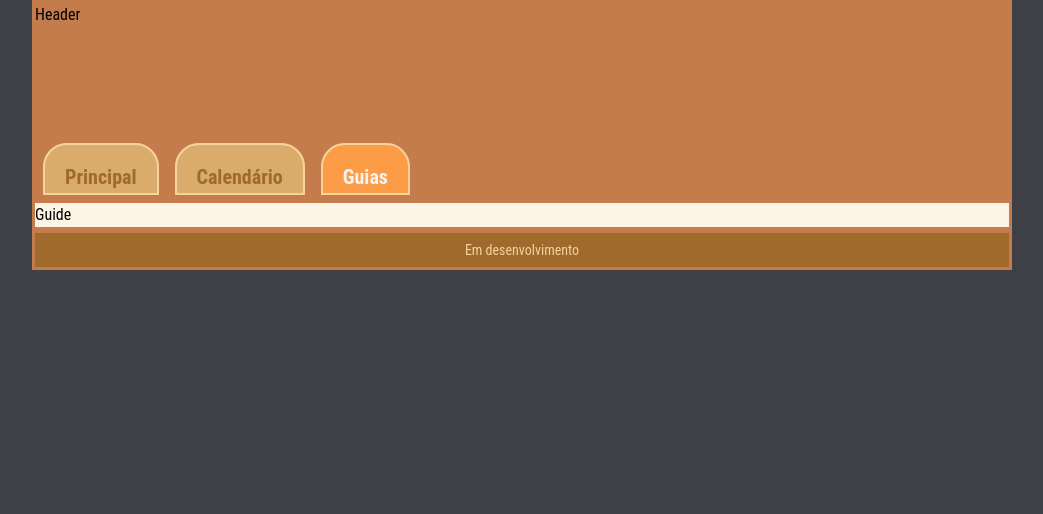
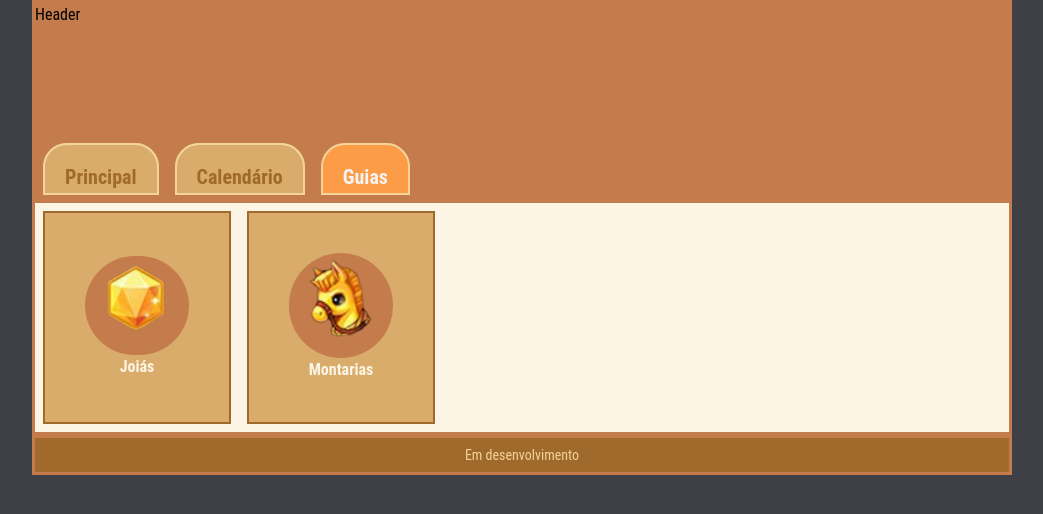
Before and after one commit to Romenildo/ddtank-info, a Next.js app: page /guides in a window 1280 px wide. Shown: the top 514 px of the page, without its empty margins (118-1161 px from the left). Built offline with nearby package versions, Linux system fonts and the light colour scheme.

Commit message:
feat: adicionado itens do menu

```diff
--- a/app/(pages)/calender/page.tsx
+++ b/app/(pages)/calender/page.tsx
@@ -22,6 +22,7 @@ const CalenderContent = (props: CalenderContentProps) =>{
                         ${currentDay.id === item.id && "bg-ddFirst text-ddSec border-none"}
                     `}
                         onClick={()=>{setCurrentDay(dungeonsWeek[item.id])}}
+                        key={item.id}
                     >{item.day}</button>
                 ))}
             </div>
--- /dev/null
+++ b/app/(pages)/guides/jewel/page.tsx
@@ -0,0 +1,19 @@
+import ItemMenu from "@/app/components/itemMenu"
+import Content from "@/app/components/template/content"
+
+
+interface GuidesProps {
+
+}
+
+const Guides = (props: GuidesProps) =>{
+    return (
+        <Content>
+            <div className="flex p-2">
+                Teste
+            </div>
+        </Content>
+    )
+}
+
+export default Guides
--- a/app/(pages)/guides/page.tsx
+++ b/app/(pages)/guides/page.tsx
@@ -1,3 +1,4 @@
+import ItemMenu from "@/app/components/itemMenu"
 import Content from "../../components/template/content"
 
 
@@ -8,7 +9,10 @@ interface GuidesProps {
 const Guides = (props: GuidesProps) =>{
     return (
         <Content>
-            <div>Guide</div>
+            <div className="flex p-2 gap-4">
+                <ItemMenu url="/images/menu/jewel.png" label="Joiás"/>
+                <ItemMenu url="/images/menu/mont.png" label="Montarias"/>
+            </div>
         </Content>
     )
 }
--- /dev/null
+++ b/app/components/itemMenu.tsx
@@ -0,0 +1,21 @@
+import Image from "next/image"
+
+
+interface ItemMenuProps {
+    url: string
+    label: string
+}
+
+const ItemMenu = (props: ItemMenuProps) =>{
+    return (
+        <div className="flex flex-col justify-center items-center bg-ddFour border-2 border-ddFive  text-ddSec font-bold hover:scale-105 hover:bg-ddactive hover:cursor-pointer p-10 ">
+            <div className="bg-ddFirst rounded-full pl-[4px]">
+                <Image src={props.url} alt={props.label} width={100} height={100}/>
+
+            </div>
+            <p>{props.label}</p>
+        </div>
+    )
+}
+
+export default ItemMenu
```
Also changed, not shown: public/images/menu/jewel.png (added), public/images/menu/mont.png (added).
